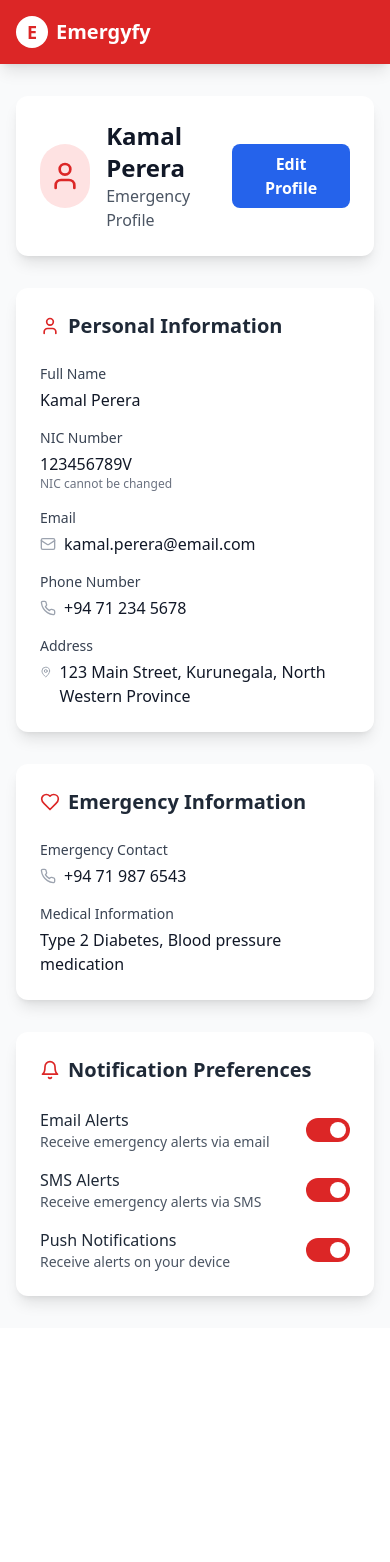
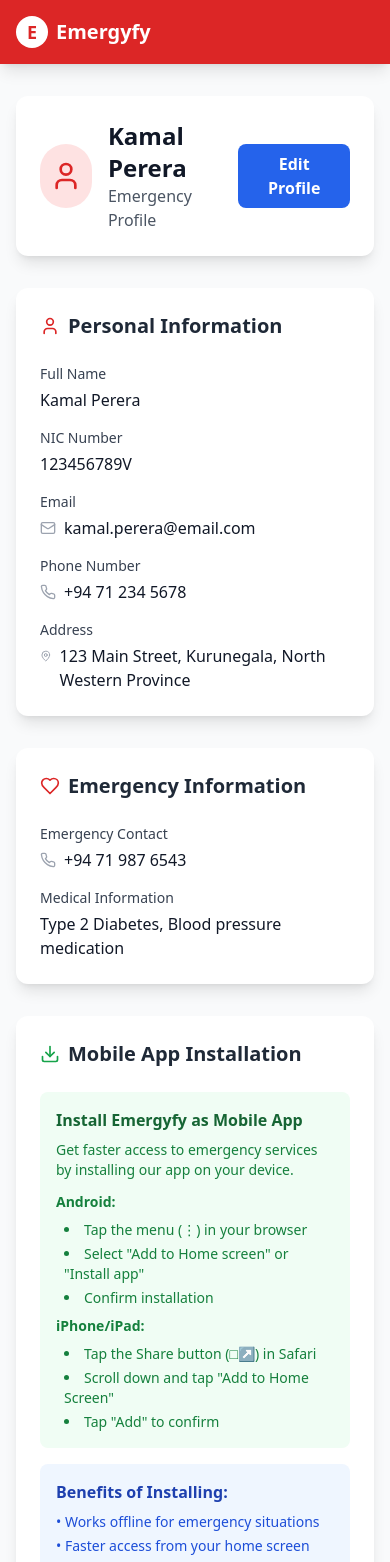
Before and after one commit to Jamesniron/rapid-response-reach, a React (Vite) app: page /profile in a window 390 px wide. Shown: the top 1562 px of the page. Before the commit the page ends 1328 px from the top, so only its background shows below. Built offline with nearby package versions, Linux system fonts and the light colour scheme.

Commit message:
Change NIC number option and mobile install
- Removed the ability to change the NIC number in the profile.
- Added mobile install prompt functionality.

```diff
--- a/src/pages/Profile.tsx
+++ b/src/pages/Profile.tsx
@@ -1,11 +1,13 @@
 
-import React, { useState } from 'react';
+import React, { useState, useEffect } from 'react';
 import Navigation from '../components/Navigation';
-import { User, Phone, Mail, MapPin, Heart, Settings, Bell } from 'lucide-react';
+import { User, Phone, Mail, MapPin, Heart, Settings, Bell, Download } from 'lucide-react';
 import { useToast } from '../hooks/use-toast';
 
 const Profile = () => {
   const [isEditing, setIsEditing] = useState(false);
+  const [deferredPrompt, setDeferredPrompt] = useState<any>(null);
+  const [showInstallButton, setShowInstallButton] = useState(false);
   const [profile, setProfile] = useState({
     fullName: 'Kamal Perera',
     nic: '123456789V',
@@ -21,6 +23,43 @@ const Profile = () => {
     }
   });
   const { toast } = useToast();
+
+  // Check for PWA install prompt
+  useEffect(() => {
+    const handleBeforeInstallPrompt = (e: any) => {
+      e.preventDefault();
+      setDeferredPrompt(e);
+      setShowInstallButton(true);
+    };
+
+    window.addEventListener('beforeinstallprompt', handleBeforeInstallPrompt);
+
+    // Check if app is already installed
+    if (window.matchMedia('(display-mode: standalone)').matches) {
+      setShowInstallButton(false);
+    }
+
+    return () => {
+      window.removeEventListener('beforeinstallprompt', handleBeforeInstallPrompt);
+    };
+  }, []);
+
+  const handleInstallApp = async () => {
+    if (!deferredPrompt) return;
+
+    deferredPrompt.prompt();
+    const { outcome } = await deferredPrompt.userChoice;
+
+    if (outcome === 'accepted') {
+      toast({
+        title: "App Installing",
+        description: "Emergyfy is being installed on your device.",
+      });
+    }
+
+    setDeferredPrompt(null);
+    setShowInstallButton(false);
+  };
 
   const handleSave = () => {
     setIsEditing(false);
@@ -62,6 +101,16 @@ const Profile = () => {
                 <p className="text-gray-600">Emergency Profile</p>
               </div>
             </div>
+            <div className="flex space-x-3">
+              {showInstallButton && (
+                <button
+                  onClick={handleInstallApp}
+                  className="px-4 py-2 bg-green-600 text-white rounded-lg font-semibold hover:bg-green-700 transition-colors flex items-center space-x-2"
+                >
+                  <Download className="w-4 h-4" />
+                  <span>Install App</span>
+                </button>
+              )}
               <button
                 onClick={() => isEditing ? handleSave() : setIsEditing(true)}
                 className={`px-6 py-2 rounded-lg font-semibold transition-colors ${
@@ -72,6 +121,7 @@ const Profile = () => {
               >
                 {isEditing ? 'Save Changes' : 'Edit Profile'}
               </button>
+            </div>
           </div>
         </div>
 
@@ -101,8 +151,21 @@ const Profile = () => {
 
               <div>
                 <label className="block text-sm font-medium text-gray-700 mb-1">NIC Number</label>
+                {isEditing ? (
+                  <div>
+                    <input
+                      type="text"
+                      name="nic"
+                      value={profile.nic}
+                      onChange={handleInputChange}
+                      className="w-full px-3 py-2 border border-gray-300 rounded-lg focus:ring-2 focus:ring-red-500 focus:border-transparent"
+                      placeholder="Enter your NIC number"
+                    />
+                    <p className="text-xs text-amber-600 mt-1">⚠️ Please ensure NIC number is correct. Changes require verification.</p>
+                  </div>
+                ) : (
                   <p className="text-gray-900">{profile.nic}</p>
-                {!isEditing && <p className="text-xs text-gray-500">NIC cannot be changed</p>}
+                )}
               </div>
 
               <div>
@@ -206,6 +269,49 @@ const Profile = () => {
               </div>
             </div>
 
+            {/* Mobile App Installation Guide */}
+            <div className="bg-white rounded-xl shadow-lg p-6">
+              <h2 className="text-xl font-semibold text-gray-800 mb-6 flex items-center">
+                <Download className="w-5 h-5 mr-2 text-green-600" />
+                Mobile App Installation
+              </h2>
+
+              <div className="space-y-4">
+                <div className="p-4 bg-green-50 rounded-lg">
+                  <h3 className="font-semibold text-green-800 mb-2">Install Emergyfy as Mobile App</h3>
+                  <p className="text-sm text-green-700 mb-3">
+                    Get faster access to emergency services by installing our app on your device.
+                  </p>
+
+                  <div className="space-y-2 text-sm text-green-700">
+                    <p><strong>Android:</strong></p>
+                    <ul className="list-disc list-inside ml-2 space-y-1">
+                      <li>Tap the menu (⋮) in your browser</li>
+                      <li>Select "Add to Home screen" or "Install app"</li>
+                      <li>Confirm installation</li>
+                    </ul>
+
+                    <p className="mt-3"><strong>iPhone/iPad:</strong></p>
+                    <ul className="list-disc list-inside ml-2 space-y-1">
+                      <li>Tap the Share button (□↗) in Safari</li>
+                      <li>Scroll down and tap "Add to Home Screen"</li>
+                      <li>Tap "Add" to confirm</li>
+                    </ul>
+                  </div>
+                </div>
+
+                <div className="p-4 bg-blue-50 rounded-lg">
+                  <h4 className="font-semibold text-blue-800 mb-2">Benefits of Installing:</h4>
+                  <ul className="text-sm text-blue-700 space-y-1">
+                    <li>• Works offline for emergency situations</li>
+                    <li>• Faster access from your home screen</li>
+                    <li>• Push notifications for alerts</li>
+                    <li>• Full-screen experience</li>
+                  </ul>
+                </div>
+              </div>
+            </div>
+
             {/* Notification Preferences */}
             <div className="bg-white rounded-xl shadow-lg p-6">
               <h2 className="text-xl font-semibold text-gray-800 mb-6 flex items-center">
```
Lines whose indentation alone changed are shown as unchanged.
